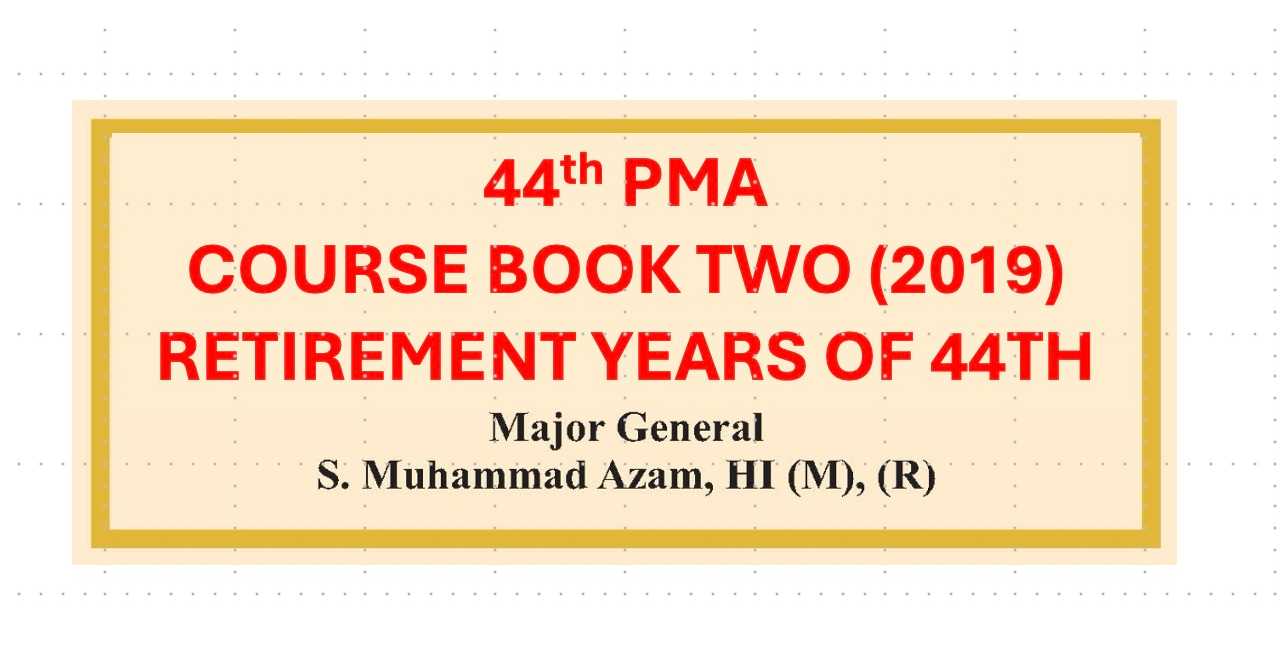
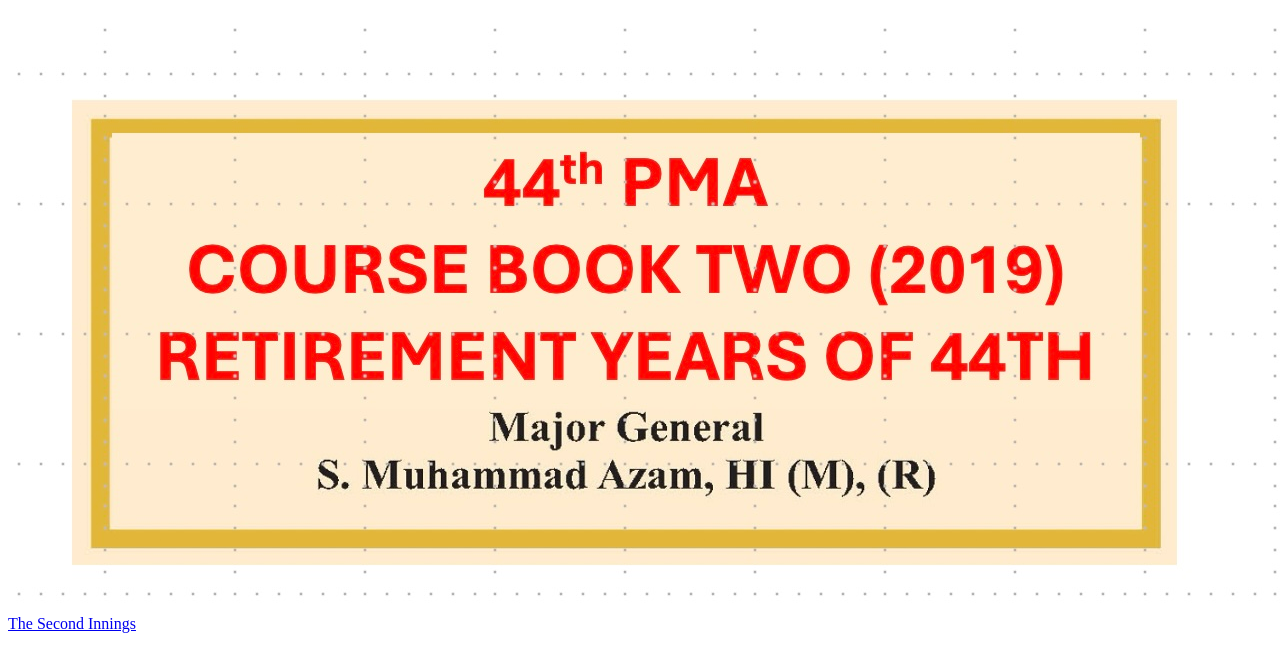
Before and after one commit to laljiani/Second, a plain HTML site: page index.html in a window 1280 px wide. Shown: the part 61-732 px from the top of the page. Drawn offline with Linux system fonts and the light colour scheme.

Commit message:
Update index.html

```diff
--- a/index.html
+++ b/index.html
@@ -8,5 +8,6 @@
  <a href="THE SECOND INNINGS Mini.pdf" target="_blank">
     <img src="second.jpg" alt="Click to view PDF">
 </a>
+ <a href="THE SECOND INNINGS Mini.pdf" target="_blank">The Second Innings</a>
   </body>
 </html>
```
